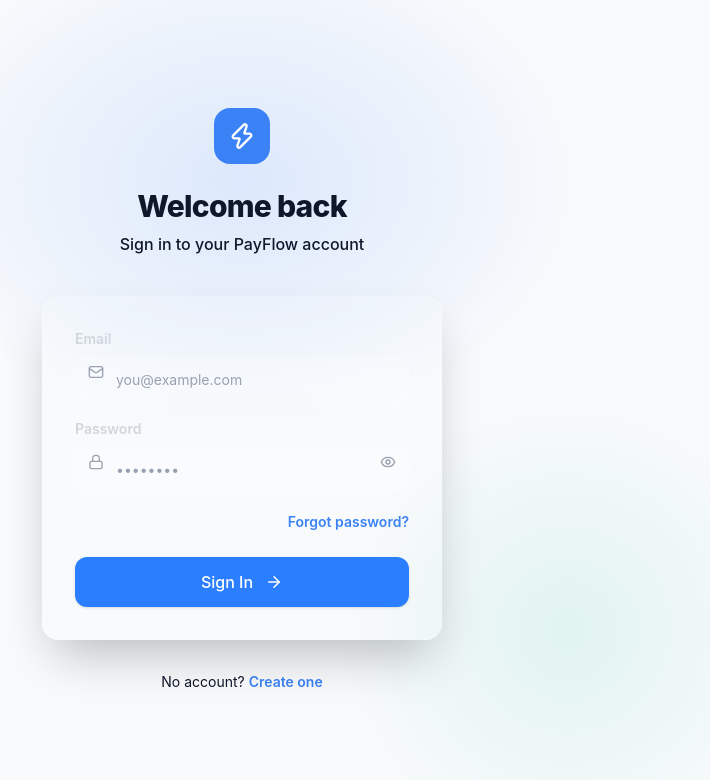
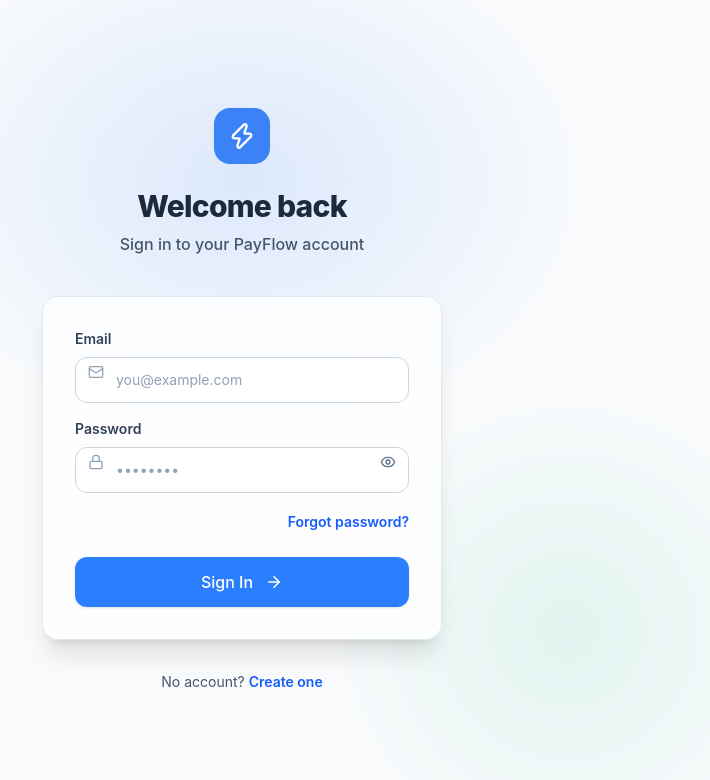
Before and after one commit to Bitsnbytes14/payflow-frontend, a React (Vite) app: page /login in a window 1280 px wide. Shown: the top 780 px of the page, without its empty margins (398-1108 px from the left). Built offline with nearby package versions, Linux system fonts and the light colour scheme.

Commit message:
fix: improve form visibility and disable coming-soon tabs

```diff
--- a/src/pages/Landing.jsx
+++ b/src/pages/Landing.jsx
@@ -403,7 +403,7 @@
             <div style={{ display: 'flex', alignItems: 'center', justifyContent: 'space-between', padding: '1rem 1.5rem', borderBottom: `1px solid ${BORDER}`, background: CARD2 }}>
               <div style={{ display: 'flex', gap: '1.5rem' }}>
                 <span style={{ fontSize: 13, color: A, borderBottom: `1.5px solid ${A}`, paddingBottom: 3, cursor: 'pointer', fontWeight: 600 }}>Create Payment</span>
-                <span style={{ fontSize: 13, color: MUTED, cursor: 'pointer' }}>List Transactions</span>
+                <span style={{ fontSize: 13, color: MUTED, cursor: 'not-allowed', opacity: 0.5 }} title="Coming soon">List Transactions</span>
               </div>
               <span style={{ fontSize: 11, color: MUTED, background: BG, padding: '3px 10px', borderRadius: 6, border: `1px solid ${BORDER}` }}>REST / JSON</span>
             </div>
--- a/src/pages/Login.jsx
+++ b/src/pages/Login.jsx
@@ -13,20 +13,20 @@
 
   return (
     <div className="mb-4">
-      <label className="block text-sm font-semibold text-gray-300 mb-2">{label}</label>
-      <div className={`relative bg-white/10 backdrop-blur-md border border-white/20 rounded-xl transition-all duration-200 focus-within:border-blue-400 focus-within:ring-2 focus-within:ring-blue-400/30 ${focused ? 'scale-[1.01]' : ''}`}>
-        <div className={`absolute left-3 top-1/2 -translate-y-1/2 transition-colors pointer-events-none ${focused ? 'text-blue-400' : 'text-gray-400'}`} style={{ transform: 'translateY(-50%)' }}>
+      <label className="block text-sm font-semibold text-slate-700 mb-2">{label}</label>
+      <div className={`relative bg-white/80 border border-slate-300 rounded-xl transition-all duration-200 focus-within:border-blue-400 focus-within:ring-2 focus-within:ring-blue-400/30 ${focused ? 'scale-[1.01]' : ''}`}>
+        <div className={`absolute left-3 top-1/2 -translate-y-1/2 transition-colors pointer-events-none ${focused ? 'text-blue-500' : 'text-slate-400'}`} style={{ transform: 'translateY(-50%)' }}>
           <Icon size={16} />
         </div>
         <input
           type={type} placeholder={placeholder} value={value}
           onChange={onChange} autoComplete={autoComplete}
           onFocus={() => setFocused(true)} onBlur={() => setFocused(false)}
-          className={`bg-transparent border-none rounded-xl text-sm text-white placeholder-gray-400 w-full pl-10 ${isPass ? 'pr-10' : 'pr-4'} py-3 focus:outline-none`}
+          className={`bg-transparent border-none rounded-xl text-sm text-slate-800 placeholder-slate-400 w-full pl-10 ${isPass ? 'pr-10' : 'pr-4'} py-3 focus:outline-none`}
         />
         {isPass && (
           <button type="button" onClick={() => setShow(s => !s)}
-            className="absolute right-3 top-1/2 -translate-y-1/2 text-gray-400 hover:text-white bg-transparent border-none cursor-pointer p-0 flex"
+            className="absolute right-3 top-1/2 -translate-y-1/2 text-slate-500 hover:text-slate-700 bg-transparent border-none cursor-pointer p-0 flex"
             style={{ transform: 'translateY(-50%)' }}>
             {show ? <EyeOff size={16} /> : <Eye size={16} />}
           </button>
@@ -74,11 +74,11 @@
           <div onClick={() => navigate('/')} className="inline-flex items-center justify-center rounded-2xl cursor-pointer shadow-glow mx-auto mb-6 transition-transform hover:scale-105" style={{ width: '56px', height: '56px', backgroundColor: 'var(--primary)' }}>
             <Zap size={28} className="text-white" />
           </div>
-          <h1 className="text-3xl font-extrabold text-main tracking-tight mb-2">Welcome back</h1>
-          <p className="text-muted font-medium">Sign in to your PayFlow account</p>
+          <h1 className="text-3xl font-extrabold text-slate-800 tracking-tight mb-2">Welcome back</h1>
+          <p className="text-slate-600 font-medium">Sign in to your PayFlow account</p>
         </div>
 
-        <div className="bg-white/10 backdrop-blur-xl border border-white/20 rounded-2xl p-6 md:p-8 shadow-2xl">
+        <div className="bg-white/80 border border-slate-200 rounded-2xl p-6 md:p-8 shadow-xl">
           {error && (
             <div className="flex items-center gap-2 mb-6 p-3 rounded-lg text-sm bg-error-bg text-error border border-error">
               <AlertCircle size={16} /> {error}
@@ -90,7 +90,7 @@
             <InputField label="Password" icon={Lock} type="password" placeholder="••••••••" value={form.password} onChange={set('password')} autoComplete="current-password" />
 
             <div className="text-right mb-6 mt-1">
-              <span className="text-sm text-primary font-semibold cursor-pointer hover:text-primary-hover transition-colors">Forgot password?</span>
+              <span className="text-sm text-blue-600 font-semibold cursor-pointer hover:text-blue-700 transition-colors">Forgot password?</span>
             </div>
 
             <Button type="submit" loading={loading} fullWidth size="lg">
@@ -99,9 +99,9 @@
           </form>
         </div>
 
-        <p className="text-center mt-8 text-sm text-muted">
+        <p className="text-center mt-8 text-sm text-slate-600">
           No account?{' '}
-          <span onClick={() => navigate('/register')} className="text-primary font-semibold cursor-pointer hover:text-primary-hover transition-colors">Create one</span>
+          <span onClick={() => navigate('/register')} className="text-blue-600 font-semibold cursor-pointer hover:text-blue-700 transition-colors">Create one</span>
         </p>
       </div>
     </div>
```
